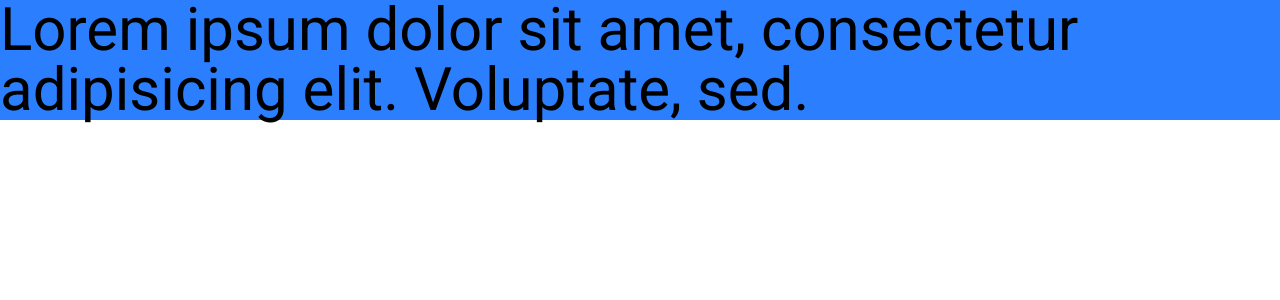
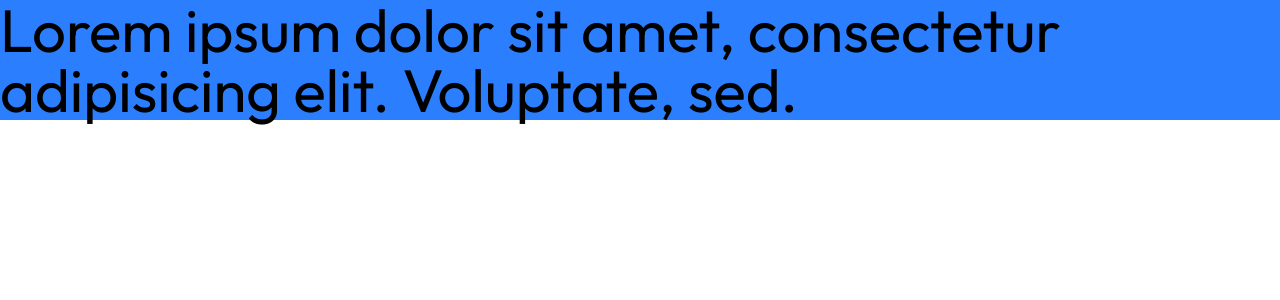
Before and after one commit to karimtarek0000/entertainment, a Next.js app: page / in a window 1280 px wide. Shown: the top 300 px of the page. Built offline with nearby package versions, Linux system fonts and the light colour scheme.

Commit message:
Refactor font usage to replace Roboto with Outfit in layout and globals styles

```diff
--- a/src/app/globals.css
+++ b/src/app/globals.css
@@ -1,9 +1,26 @@
 @import 'tailwindcss';
 
 @theme {
-  --font-roboto: --font-roboto;
+  /* Colors */
+  --color-primary: #10141e;
+  --color-secondary: #161d2f;
+  --color-thired: #fc4747;
+  --color-fourth: #5a698f;
+
+  /* Font */
+  --font-outfit: --font-outfit;
+
+  /* Font Sizes
+    Heading: 32 - 24 - 18
+    Paragraph: 15 - 13
+  */
+  --text-head-lg: 2rem;
+  --text-head-md: 1.5rem;
+  --text-head-xs: 1.125rem;
+  --text-para-md: 0.9375rem;
+  --text-para-sm: 0.8125rem;
 }
 
 body {
-  @apply font-roboto;
+  @apply font-outfit;
 }
--- a/src/app/layout.tsx
+++ b/src/app/layout.tsx
@@ -1,9 +1,9 @@
 import type { Metadata } from 'next'
-import { Roboto } from 'next/font/google'
+import { Outfit } from 'next/font/google'
 import './globals.css'
 
-const roboto = Roboto({
-  variable: '--font-roboto',
+const outfit = Outfit({
+  variable: '--font-outfit',
   subsets: ['latin'],
 })
 
@@ -19,7 +19,7 @@ export default function RootLayout({
 }>) {
   return (
     <html lang="en">
-      <body className={`${roboto.variable} antialiased`}>{children}</body>
+      <body className={`${outfit.variable} antialiased`}>{children}</body>
     </html>
   )
 }
```
